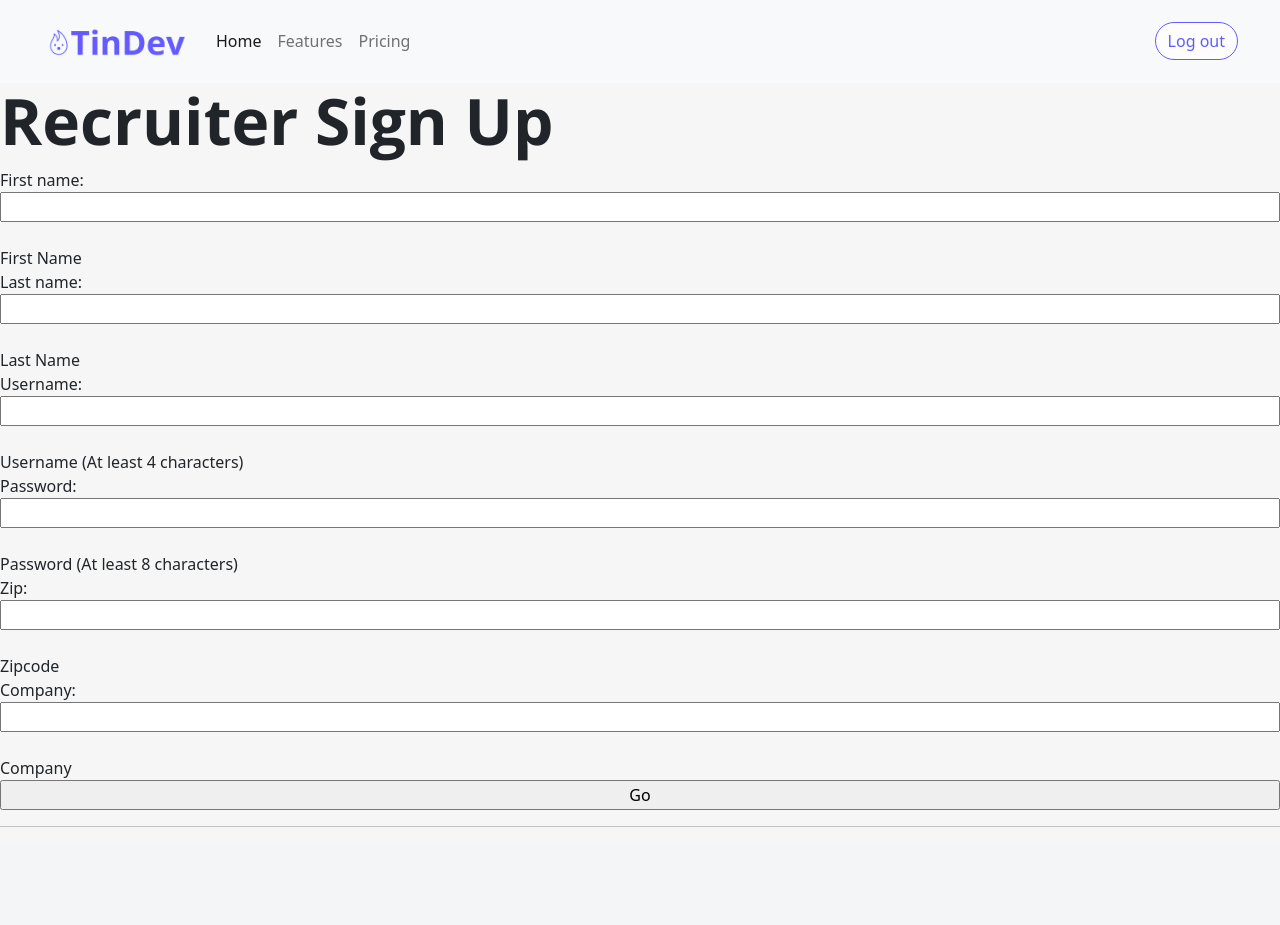
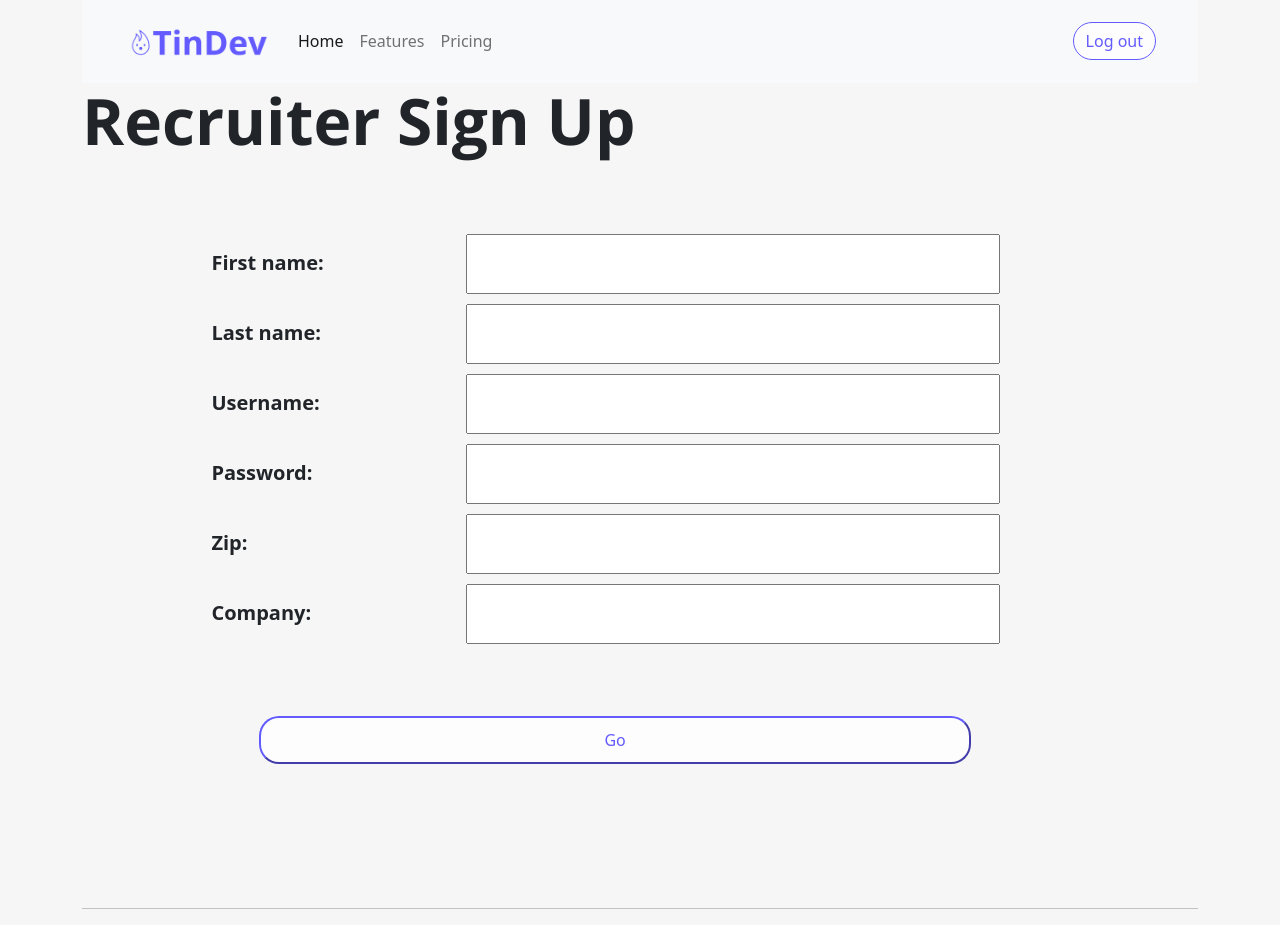
Before and after one commit to lauren-l/TinDev, a Django app: page /signup_recruiter in a window 1280 px wide. Before the commit the page ends 827 px from the top, so only its background shows below. Run offline with Django 4.2, Linux system fonts and the light colour scheme.

Commit message:
recruiter dashboard pretty pretty :)

```diff
--- a/TinDev/app/forms.py
+++ b/TinDev/app/forms.py
@@ -87,25 +87,25 @@ def clean_zip(data):
 
 class RSignUpForm(forms.Form):
 
-    first_name = forms.CharField(help_text="First Name", max_length=50, required=True, validators=[clean_first_name, MaxLengthValidator(50)])
-    last_name = forms.CharField(help_text="Last Name", max_length=50,required=True, validators=[clean_last_name, MaxLengthValidator(50)])
-    username = forms.CharField(help_text="Username (At least 4 characters)", min_length=4, required=True, validators=[validate_slug, MaxLengthValidator(50)])
-    password = forms.CharField(help_text="Password (At least 8 characters)", min_length=8, required=True, validators=[validate_slug, MaxLengthValidator(50)], widget=forms.PasswordInput)
-    zip = forms.IntegerField(help_text="Zipcode", required=True, validators=[clean_zip])
-    company = forms.CharField(help_text="Company", max_length=50, required=True, validators=[validate_slug, MaxLengthValidator(50)])
+    first_name = forms.CharField(max_length=50, required=True, validators=[clean_first_name, MaxLengthValidator(50)])
+    last_name = forms.CharField(max_length=50,required=True, validators=[clean_last_name, MaxLengthValidator(50)])
+    username = forms.CharField(min_length=4, required=True, validators=[validate_slug, MaxLengthValidator(50)])
+    password = forms.CharField(min_length=8, required=True, validators=[validate_slug, MaxLengthValidator(50)], widget=forms.PasswordInput)
+    zip = forms.IntegerField(required=True, validators=[clean_zip])
+    company = forms.CharField(max_length=50, required=True, validators=[validate_slug, MaxLengthValidator(50)])
 
 
 # recruiter signup form
 
 class CSignUpForm(forms.Form):
-    first_name = forms.CharField(help_text="First Name", max_length=50, required=True, validators=[clean_first_name, MaxLengthValidator(50)])
-    last_name = forms.CharField(help_text="Last Name", max_length=50,required=True, validators=[clean_last_name, MaxLengthValidator(50)])
-    username = forms.CharField(help_text="Username (At least 4 characters)", min_length=4, required=True, validators=[validate_slug, MaxLengthValidator(50)])
-    password = forms.CharField(help_text="Password (At least 8 characters)", min_length=8, required=True, validators=[validate_slug, MaxLengthValidator(50)], widget=forms.PasswordInput)
-    zip = forms.IntegerField(help_text="Zipcode", required=True, validators=[clean_zip])
+    first_name = forms.CharField(max_length=50, required=True, validators=[clean_first_name, MaxLengthValidator(50)])
+    last_name = forms.CharField(max_length=50,required=True, validators=[clean_last_name, MaxLengthValidator(50)])
+    username = forms.CharField(min_length=4, required=True, validators=[validate_slug, MaxLengthValidator(50)])
+    password = forms.CharField(min_length=8, required=True, validators=[validate_slug, MaxLengthValidator(50)], widget=forms.PasswordInput)
+    zip = forms.IntegerField(required=True, validators=[clean_zip])
 
-    bio = forms.CharField(help_text="Bio", max_length=500, validators=[MaxLengthValidator(500)])
-    github = forms.URLField(help_text="Github Link", max_length=50, required=True, validators=[URLValidator, MaxLengthValidator(50)])
-    yoe = forms.ChoiceField(help_text="Years of Experience", choices = YOE_CHOICES, required=True)
-    education = forms.ChoiceField(help_text="Education", choices = EDU_CHOICES, required=True)
-    skills = forms.MultipleChoiceField(help_text="Skills", choices = SKILL_CHOICES, required=True)
+    bio = forms.CharField(max_length=500, required=False, validators=[MaxLengthValidator(500)])
+    github = forms.URLField(max_length=50, required=False, validators=[URLValidator, MaxLengthValidator(50)])
+    yoe = forms.ChoiceField(choices = YOE_CHOICES, required=True)
+    education = forms.ChoiceField(choices = EDU_CHOICES, required=False)
+    skills = forms.MultipleChoiceField(choices = SKILL_CHOICES, required=True)
--- a/TinDev/app/static/css/signup.css
+++ b/TinDev/app/static/css/signup.css
@@ -1,21 +1,47 @@
-form {
-    width: 100vw;
-    display: flex;
-    flex-direction: column;
-    justify-content: center
+
+div.container {
+    width: 100%;
+    justify-content: center;
 }
-div.signup-container {
+
+#header-div {
+    width: 80%;
+}
+#form-div{
     width: 100%;
+    justify-content: center;
     display: flex;
     flex-direction: row;
-    justify-content: center
-
+    padding: 5vw;
 }
 
-div.sign-up {
-    width: 50%;
+
+#form-body {
+    width: 90%;
+}
+.center {
+    margin: auto;
+    width: 59%;
 }
 
-button.submit-button {
-    width: 10%
+label {
+    width: 30%;
+    padding: 2vh;
+    margin-bottom: 1vh;
+    font-weight: bold;
+    font-size: 20px
 }
+input {
+    width: 60%;
+    padding: 2vh;
+    margin-bottom: 1vh;
+}
+#buttond-div {
+    width: 100%;
+}
+#go-button {
+    width: 80%;
+    height: 6vh;
+    display: block;
+    margin: 5vw;
+}
--- a/TinDev/app/static/css/style.css
+++ b/TinDev/app/static/css/style.css
@@ -1,5 +1,6 @@
 body {
   background: #f6f6f6;
+  width: 100vw;
 }
 
 h1 {
@@ -65,6 +66,7 @@ p {
 .btn-secondary:hover {
   background-color: #635bff;
   border-color: #635bff;
+  color: white;
 }
 
 .btn-primary {
--- a/TinDev/app/templates/app/signup_recruiter.html
+++ b/TinDev/app/templates/app/signup_recruiter.html
@@ -20,6 +20,7 @@
 </head>
 
 <body>
+    <div class="container">
         <nav class="navbar navbar-expand-lg navbar-light bg-light">
             <div class="container-fluid">
                 <a class="navbar-brand" href="#">
@@ -46,22 +47,27 @@
             </div>
         </nav>
         <main>
+            <div id="header-div">
                 <H1 id='signup-header'>Recruiter Sign Up</H1>
-
-        <form action="" method="POST">
+            </div>
+            <div id="form-div" class="center">
+                <form id="form-body" class="center" action="" method="POST">
                     {% csrf_token %}
 
                     {{ form }}
+                    <div id="button-div">
+                        <button id="go-button" class="btn-secondary" type="submit" class="center">Go</button>
+                    </div>
+                </form>
+            </div>
 
-
-            <input type="submit" value="Go">
-        </form>
 
 
         </main>
         <hr>
         <footer>
         </footer>
+    </div>
 
 </body>
 
```
Lines whose indentation alone changed are shown as unchanged.
